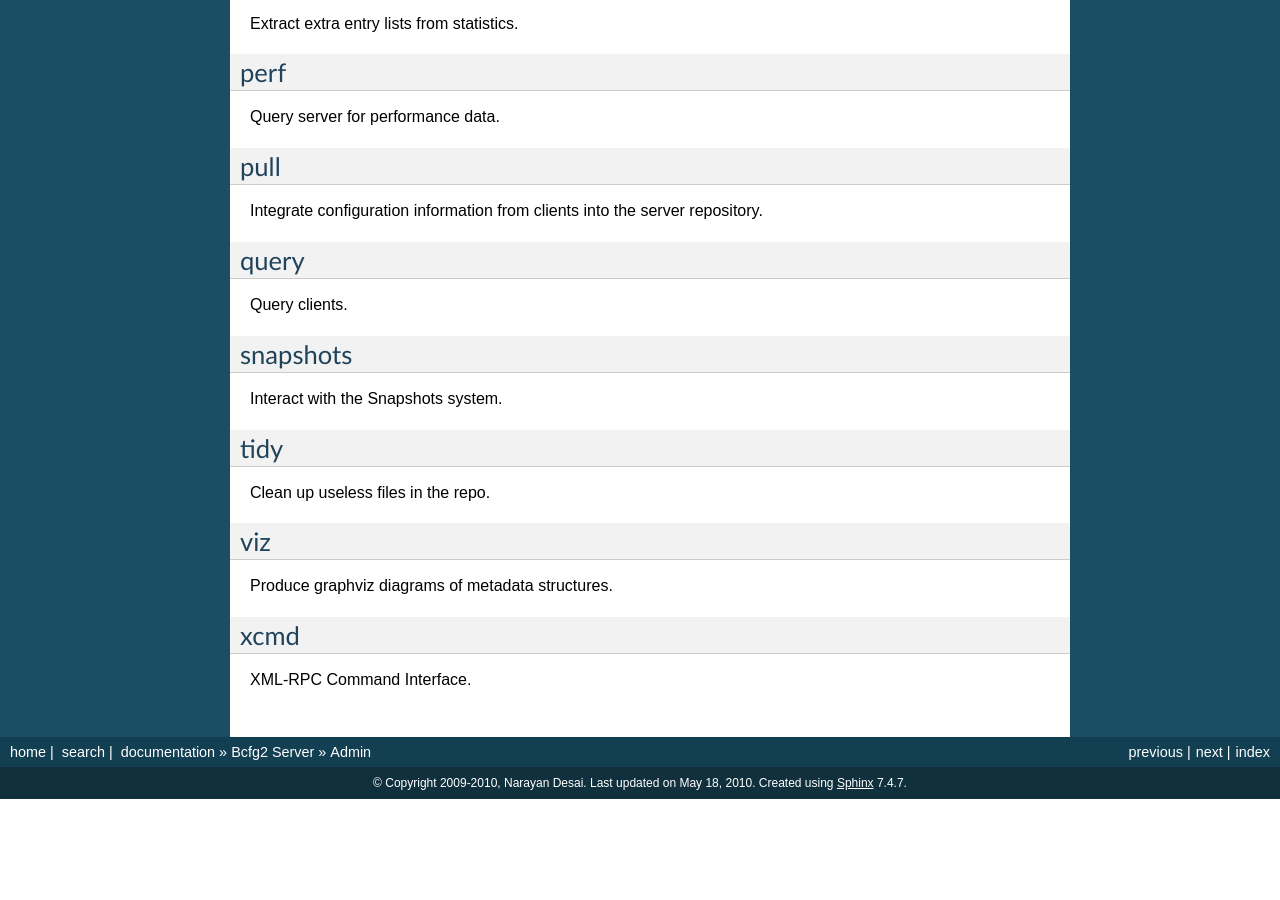
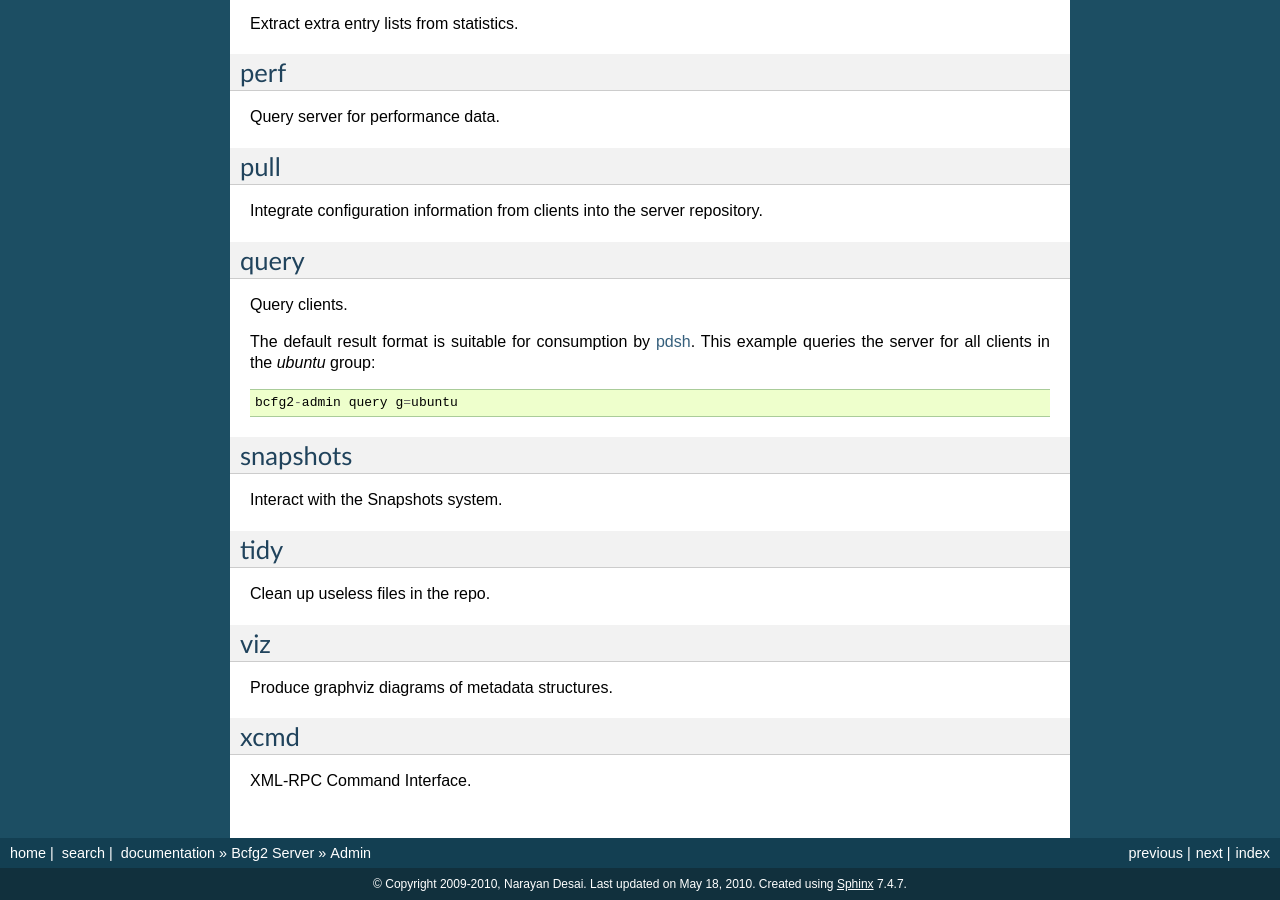
Before and after one commit to Bcfg2/bcfg2, a Sphinx documentation site: the page built from doc/server/admin/index.txt, in a window 1280 px wide and 900 px high, scrolled down 680 px. Built offline with Sphinx 7.4.7, drawn with Linux system fonts in a browser that asks for light colours; before the commit the page ends 1479 px from its top, so only the background shows below that.

Commit message:
doc: Add pdsh example
Signed-off-by: Sol Jerome <solj@ices.utexas.edu>

```diff
--- a/doc/server/admin/index.txt
+++ b/doc/server/admin/index.txt
@@ -51,6 +51,13 @@ query
 
 Query clients.
 
+The default result format is suitable for consumption by `pdsh`_.
+This example queries the server for all clients in the *ubuntu* group::
+
+    bcfg2-admin query g=ubuntu
+
+.. _pdsh: http://sourceforge.net/projects/pdsh/
+
 snapshots
 =========
 
--- a/doc/server/plugins/generators/nagiosgen.txt
+++ b/doc/server/plugins/generators/nagiosgen.txt
@@ -161,11 +161,11 @@ Assign clients to nagios groups in
       <Bundle name='nagios'/>
     </Group>
 
-Update nagios configuration file to use nagiosgen.cfg::
+Update nagios configuration file to use ``nagiosgen.cfg``::
 
     cfg_file=/etc/nagios/nagiosgen.cfg
 
 Note that some of these files are built on demand, each time a client
 in group "nagios-server" checks in with the Bcfg2 server. Local nagios
-instances can be configured to use the !NagiosGen directory in the Bcfg2
+instances can be configured to use the NagiosGen directory in the Bcfg2
 repository directly.
```
Also changed, not shown: doc/server/configurationentries.txt (+4 -4 lines).
